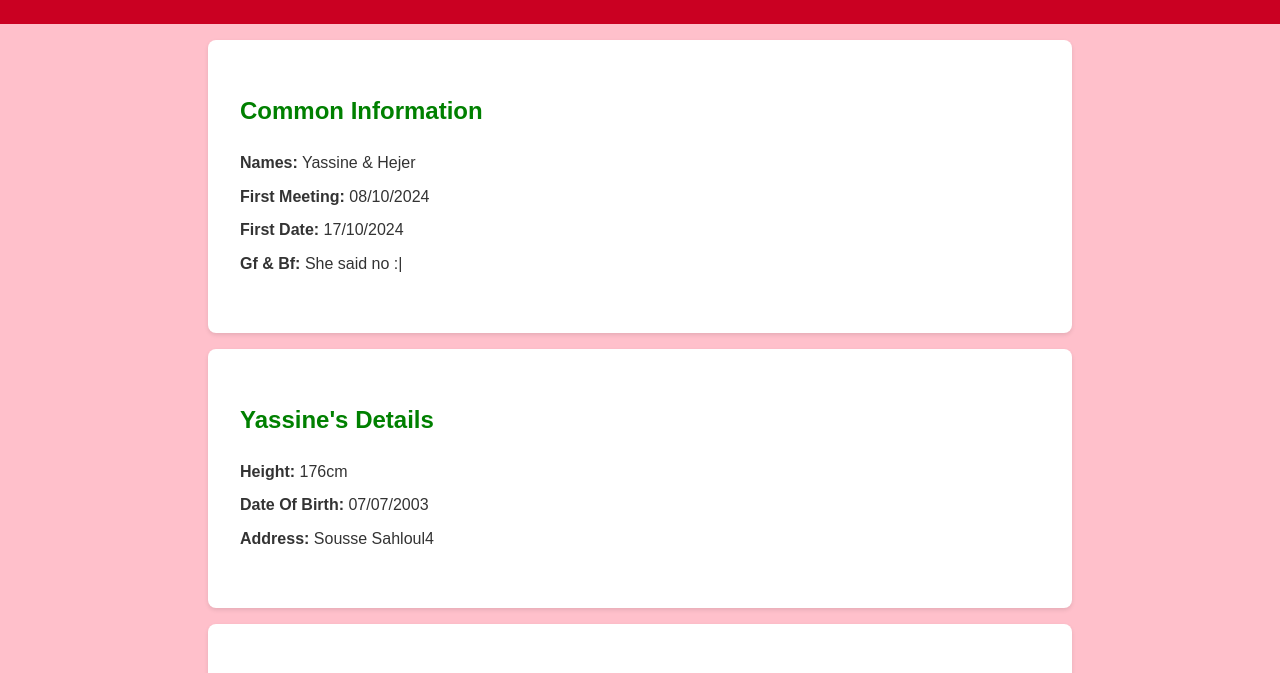
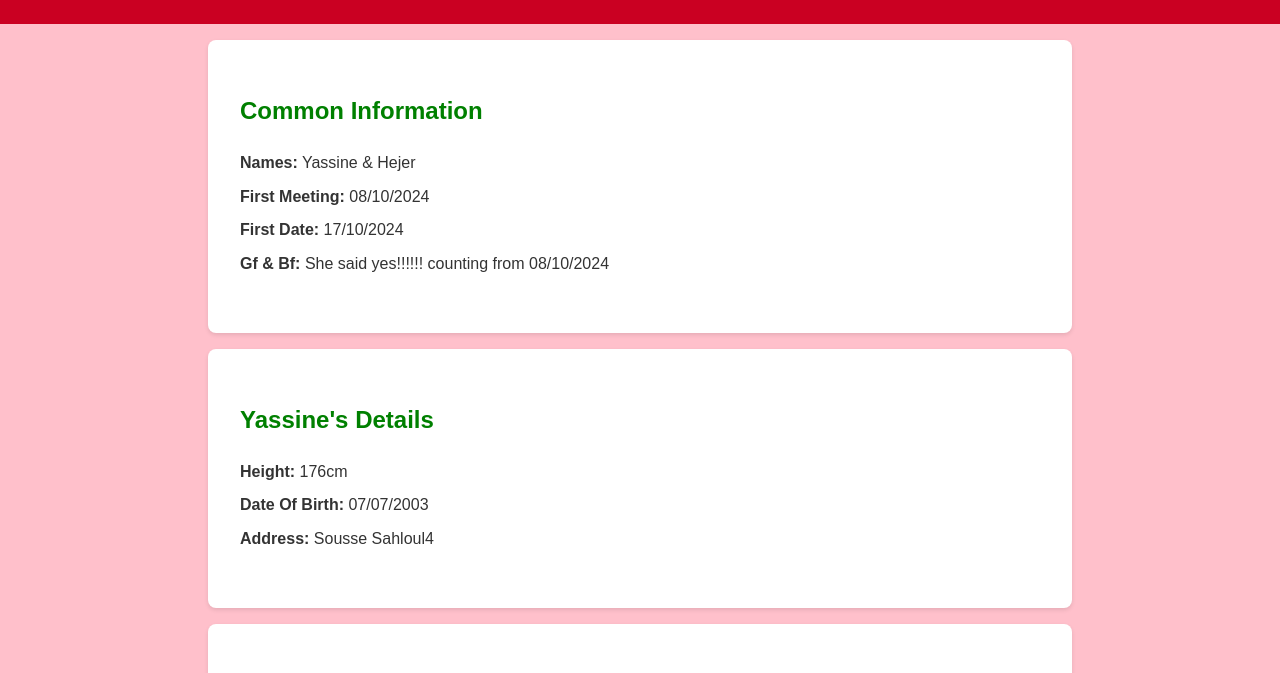
Before and after one commit to YassineJemni/hejer, a plain HTML site: page informations/informations.html in a window 1280 px wide. Shown: the part 102-775 px from the top of the page. Drawn offline with Linux system fonts and the light colour scheme.

Commit message:
Update informations.html

```diff
--- a/informations/informations.html
+++ b/informations/informations.html
@@ -17,7 +17,7 @@
             <p><strong>Names:</strong> Yassine & Hejer</p>
             <p><strong>First Meeting: </strong>08/10/2024</p>
             <p><strong>First Date: </strong>17/10/2024</p>
-            <p><strong>Gf & Bf: </strong>She said no :|</p>
+            <p><strong>Gf & Bf: </strong>She said yes!!!!!! counting from 08/10/2024</p>
         </div>
     </section>
 
```
